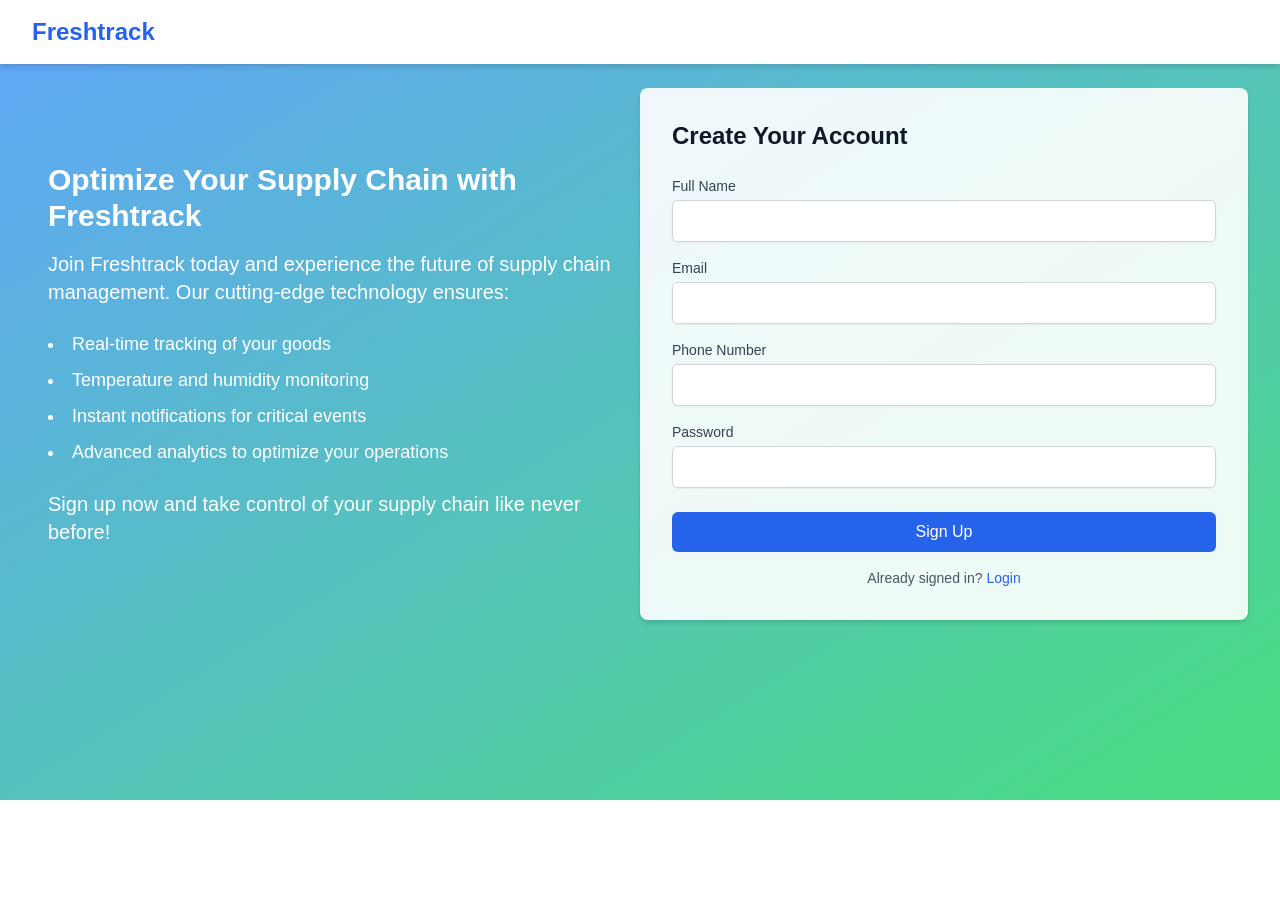
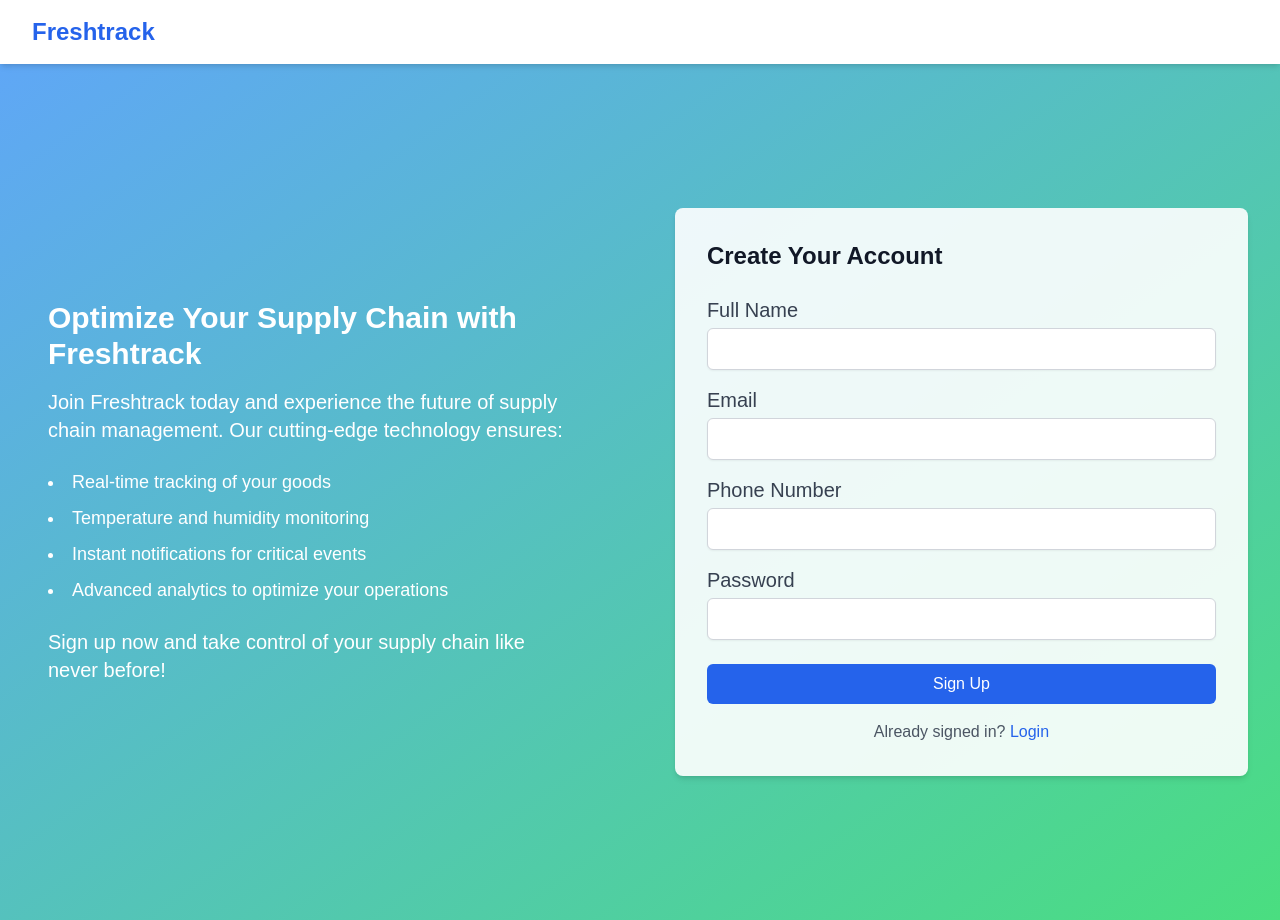
Before and after one commit to himanshuraimau/freshtrack, a Next.js app: page /signup in a window 1280 px wide. Before the commit the page ends 800 px from the top, so only its background shows below. Built offline with nearby package versions, Linux system fonts and the light colour scheme.

Commit message:
updated login signup

```diff
--- a/src/app/login/page.tsx
+++ b/src/app/login/page.tsx
@@ -44,7 +44,7 @@ export default function Login() {
         <h2 className="text-3xl font-bold text-gray-900 mb-6">Login to Freshtrack</h2>
         <form onSubmit={handleSubmit}>
           <div className="mb-4">
-            <label htmlFor="emailOrPhone" className="block text-sm font-medium text-gray-700">Email or Phone Number</label>
+            <label htmlFor="emailOrPhone" className="block text-xl font-medium text-gray-700">Email or Phone Number</label>
             <input
               type="text"
               id="emailOrPhone"
@@ -56,7 +56,7 @@ export default function Login() {
             />
           </div>
           <div className="mb-6">
-            <label htmlFor="password" className="block text-sm font-medium text-gray-700">Password</label>
+            <label htmlFor="password" className="block text-xl font-medium text-gray-700">Password</label>
             <input
               type="password"
               id="password"
@@ -76,7 +76,7 @@ export default function Login() {
             </button>
           </div>
         </form>
-        <p className="mt-4 text-center text-sm text-gray-600">
+        <p className="mt-4 text-center text-l text-gray-600">
           New to Freshtrack?{' '}
           <Link href="/signup" className="font-medium text-blue-600 hover:text-blue-500">
             Sign up
--- a/src/app/signup/page.tsx
+++ b/src/app/signup/page.tsx
@@ -44,9 +44,9 @@ export default function SignUp() {
         </div>
       </nav>
 
-      <div className="max-w-7xl mx-auto py-6 sm:px-6 lg:px-8">
-        <div className="flex flex-col md:flex-row items-center justify-between">
-          <div className="md:w-1/2 mb-8 md:mb-0 px-4">
+      <div className="max-w-7xl mx-auto py-36 sm:px-6 lg:px-8">
+        <div className="flex flex-col md:flex-row items-center justify-between gap-20">
+          <div className="md:w-2/3 mb-8 md:mb-0 px-4 ">
             <h2 className="text-3xl font-extrabold text-white mb-4">
               Optimize Your Supply Chain with Freshtrack
             </h2>
@@ -64,11 +64,11 @@ export default function SignUp() {
             </p>
           </div>
 
-          <div className="md:w-1/2 bg-white bg-opacity-90 p-8 rounded-lg shadow-md">
+          <div className="md:w-2/3 bg-white bg-opacity-90 p-8 rounded-lg shadow-md">
             <h3 className="text-2xl font-bold text-gray-900 mb-6">Create Your Account</h3>
             <form onSubmit={handleSubmit}>
               <div className="mb-4">
-                <label htmlFor="fullName" className="block text-sm font-medium text-gray-700">Full Name</label>
+                <label htmlFor="fullName" className="block font-medium text-xl text-gray-700">Full Name</label>
                 <input
                   type="text"
                   id="fullName"
@@ -80,7 +80,7 @@ export default function SignUp() {
                 />
               </div>
               <div className="mb-4">
-                <label htmlFor="email" className="block text-sm font-medium text-gray-700">Email</label>
+                <label htmlFor="email" className="block text-xl font-medium text-gray-700">Email</label>
                 <input
                   type="email"
                   id="email"
@@ -92,7 +92,7 @@ export default function SignUp() {
                 />
               </div>
               <div className="mb-4">
-                <label htmlFor="phoneNumber" className="block text-sm font-medium text-gray-700">Phone Number</label>
+                <label htmlFor="phoneNumber" className="block text-xl font-medium text-gray-700">Phone Number</label>
                 <input
                   type="tel"
                   id="phoneNumber"
@@ -104,7 +104,7 @@ export default function SignUp() {
                 />
               </div>
               <div className="mb-6">
-                <label htmlFor="password" className="block text-sm font-medium text-gray-700">Password</label>
+                <label htmlFor="password" className="block text-xl font-medium text-gray-700">Password</label>
                 <input
                   type="password"
                   id="password"
@@ -124,7 +124,7 @@ export default function SignUp() {
                 </button>
               </div>
             </form>
-            <p className="mt-4 text-center text-sm text-gray-600">
+            <p className="mt-4 text-center text-l text-gray-600">
               Already signed in?{' '}
               <Link href="/login" className="font-medium text-blue-600 hover:text-blue-500">
                 Login
```
